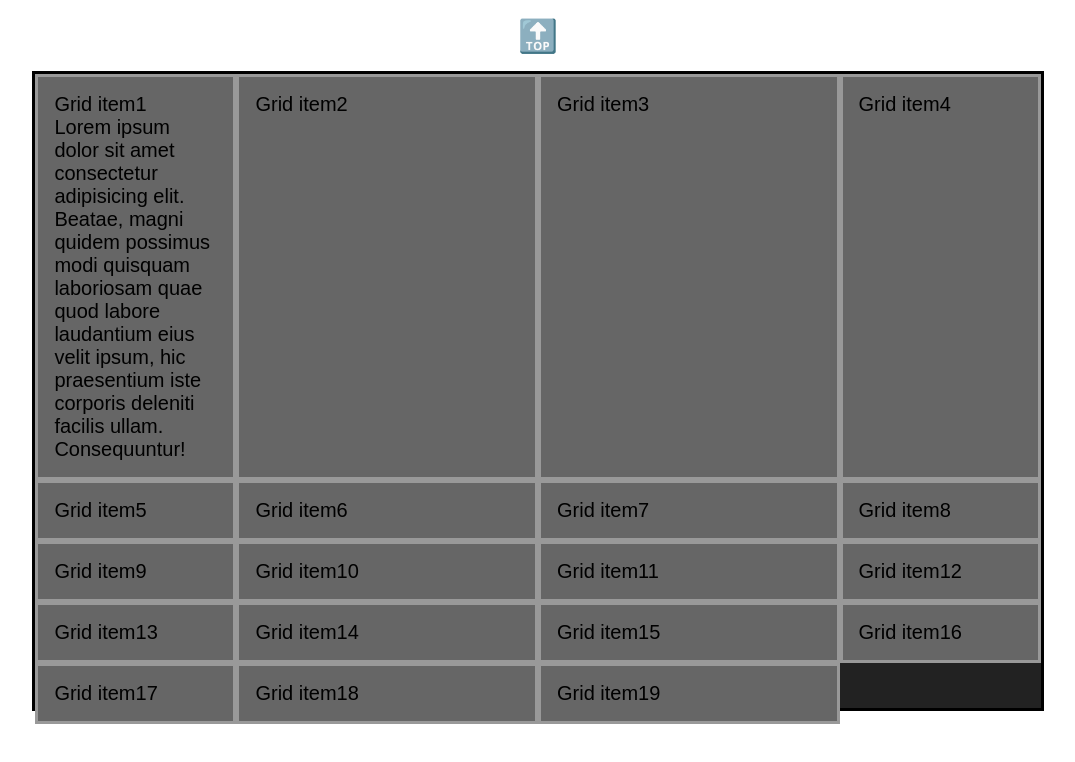
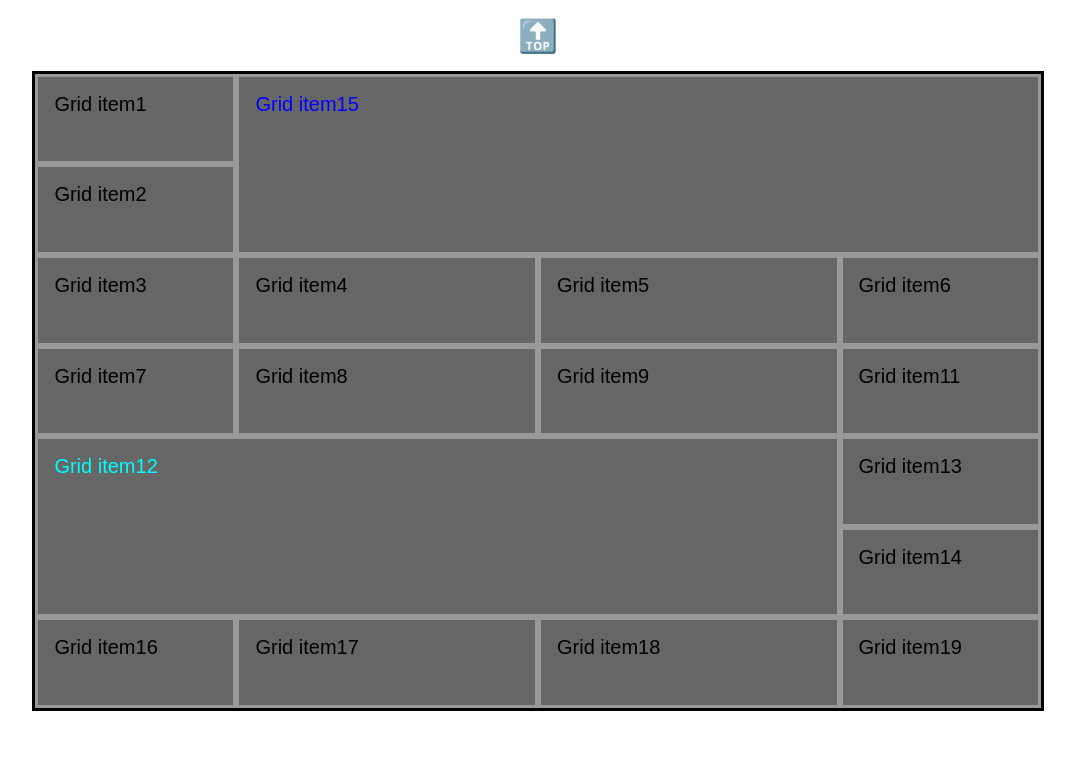
Before and after one commit to meca12/grid, a plain HTML site: page index.html in a window 1280 px wide. Shown: the part 2817-3579 px from the top of the page, without its empty margins (102-1177 px from the left). Drawn offline with Linux system fonts and the light colour scheme.

Commit message:
grid lines, aprendiendo a posicionar con lineas en gid

```diff
--- a/css/gridexplicito.css
+++ b/css/gridexplicito.css
@@ -22,3 +22,31 @@
     grid-template-rows: repeat(5, auto);
 
 }
+
+.grid-explicit .item:nth-child(10) {
+    grid-row-start: 2;
+    grid-row-end: 3;
+    grid-column-start: 2;
+    grid-column-end: 3;
+    grid-row: 2/3;
+    grid-column: 3/5;
+    color: red;
+
+}
+
+/*con este elemnto queremos 3 celdas en columnas y en filas 2*/
+.grid-explicit .item:nth-child(12) {
+    color: cyan;
+    grid-row: span 2;
+    grid-column: span 3;
+
+}
+
+/*con este elemnto queremos 3 celdas en columnas y en filas 2*/
+.grid-explicit .item:nth-child(15) {
+    color: blue;
+    grid-row: 1/span 2;
+
+    grid-column: 2/span 3;
+
+}
--- a/index.html
+++ b/index.html
@@ -40,7 +40,7 @@
   <section class="container grid-explicit">
     <article class="item">
       <p>Grid item1</p>
-      <p>Lorem ipsum dolor sit amet consectetur adipisicing elit. Beatae, magni quidem possimus modi quisquam laboriosam quae quod labore laudantium eius velit ipsum, hic praesentium iste corporis deleniti facilis ullam. Consequuntur!</p>
+
     </article>
     <article class="item">
       <p>Grid item2</p>
```
Also changed, not shown: css/gridlinestyle.css (added).
